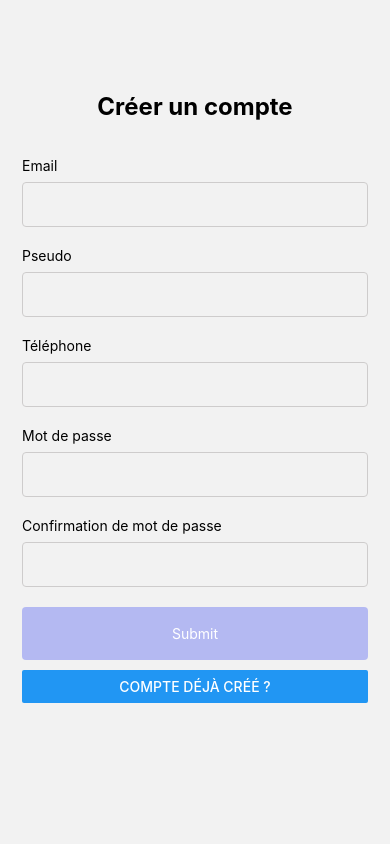
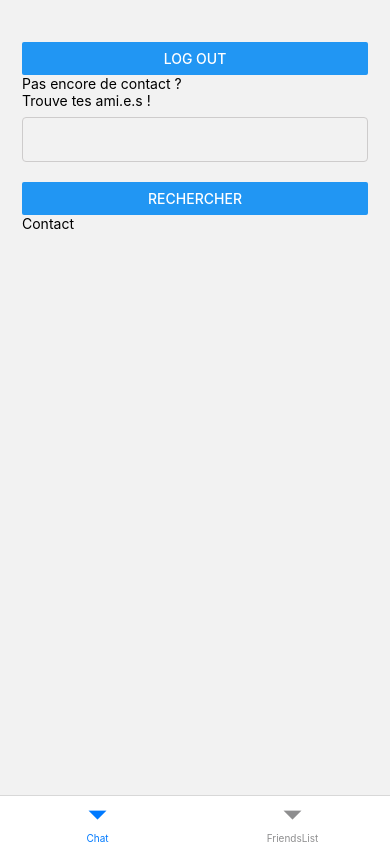
Before and after one commit to TallKAway/app-talkAway, a React Native app: screen /Chat in a window 390 px wide. Built offline with nearby package versions, Linux system fonts and the light colour scheme.

Commit message:
feat: friendsLists component

```diff
--- a/src/components/Header/Header.tsx
+++ b/src/components/Header/Header.tsx
@@ -24,7 +24,7 @@ export const HeaderButton = ({ title, path }: HeaderButtonProps) => {
             <TouchableOpacity
                 style={styles.backButton}
                 onPress={() => {
-                    navigation.navigate('Contact');
+                    navigation.navigate('Chat');
                 }}
             >
                 <View>
--- a/src/components/StackNavigator/StackNavigator.tsx
+++ b/src/components/StackNavigator/StackNavigator.tsx
@@ -19,15 +19,17 @@ export const StackNavigator = () => {
             screenOptions={{
                 headerShown: true,
             }}
-            initialRouteName={isAuthenticated ? 'HomePage' : 'SignUp'}
+            initialRouteName={isAuthenticated ? 'Chat' : 'SignUp'}
         >
             <Stack.Screen name="SignUp" component={SignUpScreen} options={{ headerShown: false }} />
             <Stack.Screen name="LogIn" component={LogInScreen} options={{ headerShown: false }} />
             <Stack.Screen
-                name="HomePage"
-                component={ContactScreen}
-                options={{ title: 'TalkAway' }}
+                name="Chat"
+                component={TabNavigator}
+                // options={{ title: 'Chat' }}
+                options={{ headerShown: false }}
             />
+
             <Stack.Screen
                 name="Discussion"
                 component={DiscussionPage}
--- a/src/components/TabNavigator/TabNavigator.tsx
+++ b/src/components/TabNavigator/TabNavigator.tsx
@@ -1,8 +1,9 @@
 import { createBottomTabNavigator } from '@react-navigation/bottom-tabs';
+import { FriendsList } from '../../pages/FriendsList/FriendsList';
 import { useNavigation } from '@react-navigation/native';
 import {
     ScreenStackBottomNavigatorParamList,
-    ScreenStackBottomNavigatorProps
+    ScreenStackBottomNavigatorProps,
 } from '../../domains/Navigation';
 import { ContactScreen } from '../../pages/ContactPage/ContactScreen';
 
@@ -14,9 +15,10 @@ export function TabNavigator() {
             screenOptions={({ route }) => ({
                 headerShown: false,
             })}
-            initialRouteName="Contact"
+            initialRouteName="Chat"
         >
-            <TabStack.Screen name="Contact" component={ContactScreen} />
+            <TabStack.Screen name="Chat" component={ContactScreen} />
+            <TabStack.Screen name="FriendsList" component={FriendsList} />
         </TabStack.Navigator>
     );
 }
--- a/src/context/CurrentUserProvider.tsx
+++ b/src/context/CurrentUserProvider.tsx
@@ -63,7 +63,7 @@ export const CurrentUserProvider = ({ children }: PropsWithChildren) => {
             setCredentials('accessToken', tokens.accessToken);
             setCredentials('refreshToken', tokens.refreshToken);
             setUser(tokens.user);
-            navigation.navigate('HomePage');
+            navigation.navigate('Chat');
         }
     }
 
@@ -73,7 +73,7 @@ export const CurrentUserProvider = ({ children }: PropsWithChildren) => {
             setCredentials('accessToken', tokens.accessToken);
             setCredentials('refreshToken', tokens.refreshToken);
             setUser(tokens.user);
-            navigation.navigate('HomePage');
+            navigation.navigate('Chat');
         }
     }
 
--- a/src/domains/Navigation.ts
+++ b/src/domains/Navigation.ts
@@ -3,11 +3,12 @@ import type { NativeStackNavigationProp } from '@react-navigation/native-stack';
 export type ScreenStackNavigatorParamList = {
     SignUp: undefined;
     LogIn: undefined;
-    HomePage: undefined;
+    Chat: undefined;
     Discussion: { username: string | undefined; id: string };
 };
 export type ScreenStackBottomNavigatorParamList = {
-    Contact: undefined;
+    Chat: undefined;
+    FriendsList: undefined;
     Settings: undefined;
 };
 
--- a/src/pages/ContactPage/ContactScreen.tsx
+++ b/src/pages/ContactPage/ContactScreen.tsx
@@ -6,7 +6,6 @@ export const ContactScreen = () => {
     return (
         <SafeAreaView style={styles.contactWrapper}>
             <Contact />
-
         </SafeAreaView>
     );
 };
--- /dev/null
+++ b/src/pages/FriendsList/FriendsList.tsx
@@ -0,0 +1,8 @@
+import { View, Text } from 'react-native';
+export const FriendsList = () => {
+    return (
+        <View>
+            <Text>Hello World</Text>
+        </View>
+    );
+};
```
